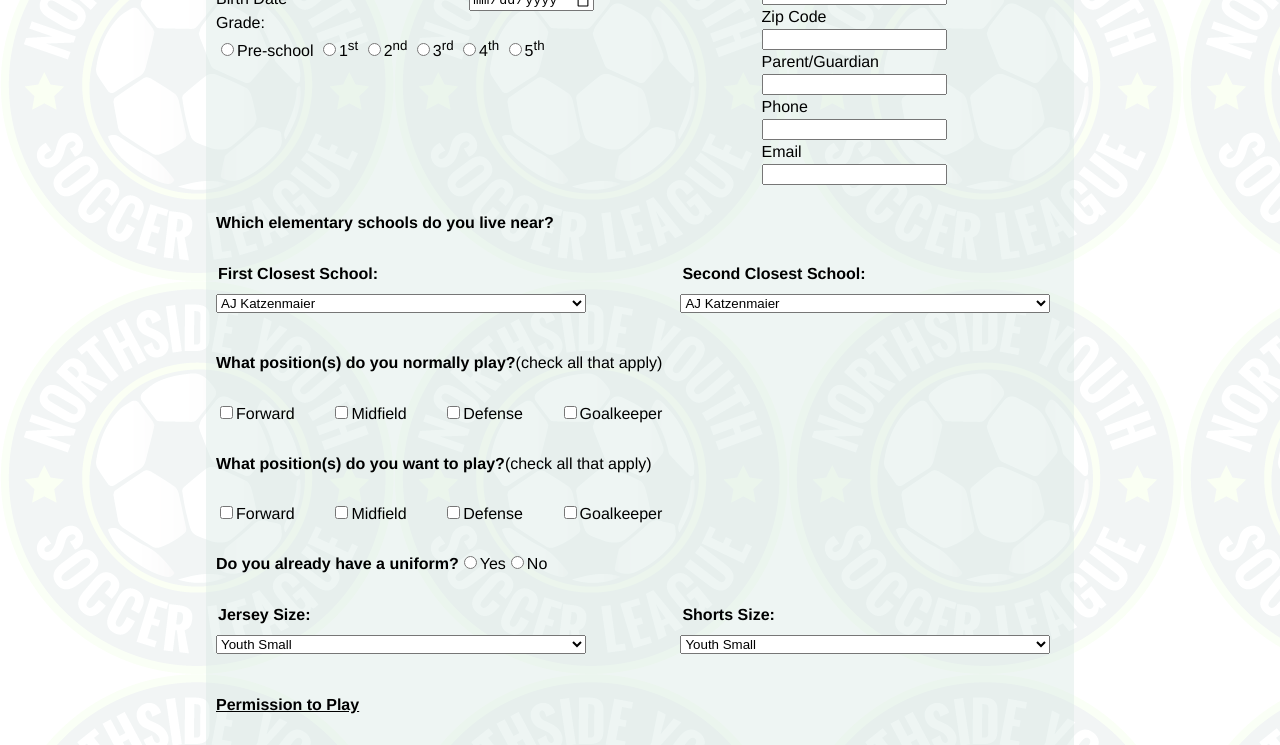
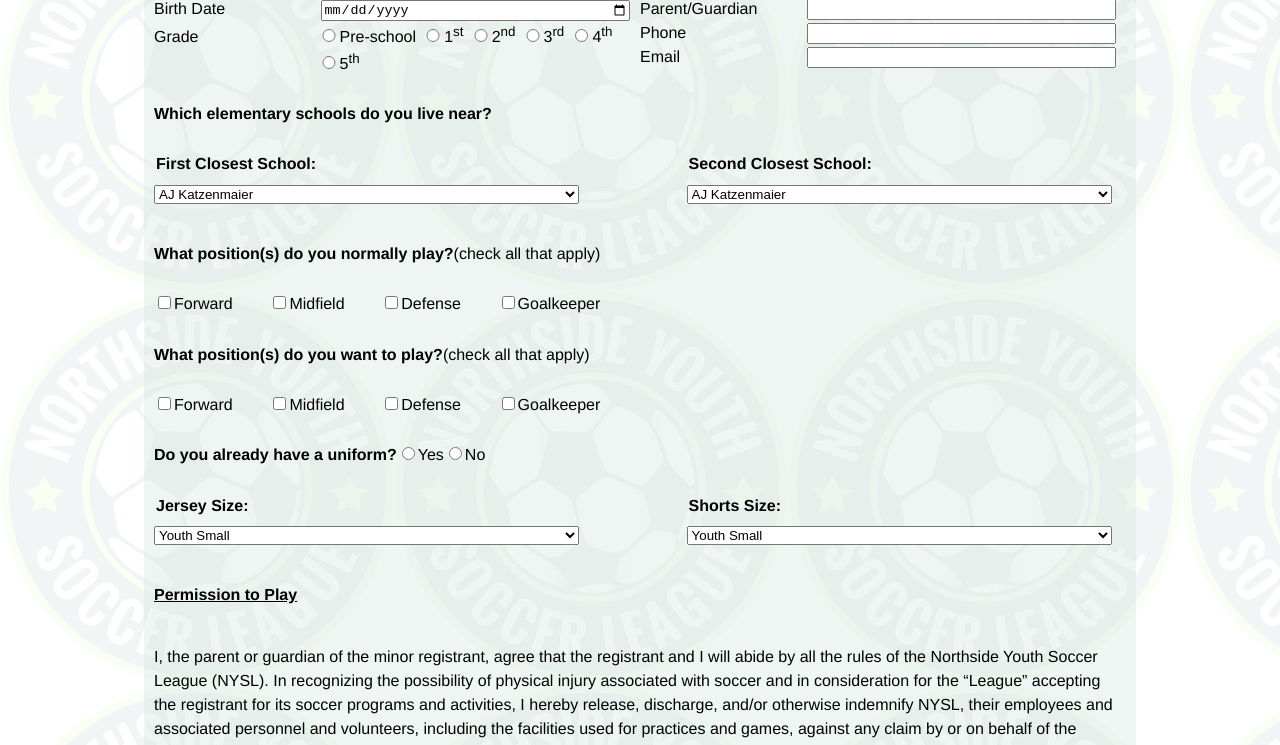
Before and after one commit to seldii/Ubiqum-Module-1, a plain HTML site: page registration.html in a window 1280 px wide. Shown: the part 337-1082 px from the top of the page. Drawn offline with Linux system fonts and the light colour scheme.

Commit message:
second commit

```diff
--- a/css/nysl_3.css
+++ b/css/nysl_3.css
@@ -139,9 +139,8 @@ header h1 {
 }
 
 main {
-    top: 40%;
     padding: 12px 10px 20px 10px;
-    margin: 225px 10px 0px 10px;
+    margin: 235px 10px 0px 10px;
     max-width: 100%;
 }
 
@@ -199,6 +198,7 @@ main:after {
 
 
 .content-row {
+    margin: 0px;
     list-style-type: none;
     padding-left: 0;
     display: flex;
@@ -331,7 +331,7 @@ td {
 form {
     margin: 0 auto;
     padding: 10px;
-    width: 70%;
+    width: 80%;
     background-color: rgb(213, 230, 224, 0.4);
     display: flex;
     flex-direction: column;
@@ -348,7 +348,14 @@ form {
     align-content: space-between;
 }
 
-
+.col-small {
+    width:50%;
+    padding: 0px 10px 0px 0px;
+    display: flex;
+    flex-direction: column;
+    justify-content: space-between;
+    align-items: flex-start;
+}
 
 .row {
     width: 100%;
@@ -361,15 +368,37 @@ form {
 }
 
 .small-row {
-
+    width: 100%;
     display: flex;
     flex-flow: row wrap;
     justify-content: space-between;
     align-items: baseline;
 }
 
+.row-gender, .row-grade {
+    width: 66%;
+}
+
 .small-row label {
-    width: 40%;
+    width: 30%;
+}
+
+.small-row input {
+    width: 65%;
+}
+
+#radio {
+    width: 5%;
+}
+.radio {
+
+}
+
+.row.gender {
+    display: flex;
+    flex-flow: row wrap;
+    justify-content: space-between;
+    align-items: baseline;
 }
 #uniform {
     display: inline-flex;
--- a/registration.html
+++ b/registration.html
@@ -12,13 +12,13 @@
 
     <header id=header>
 
-        <a href="home.html">
+        <a href="index.html">
             <h1 id="main-heading">Northside Youth Soccer League</h1>
         </a>
 
         <nav class="left">
             <ul>
-                <li><a href="home.html">Home</a></li>
+                <li><a href="index.html">Home</a></li>
                 <li><a href="about.html">About</a></li>
                 <li><a href="rules.html">Rules & Policies</a></li>
                 <li><a href="contact.html">Contact</a></li>
@@ -47,21 +47,24 @@
                         <div class="small-row"><label>Player's Last Name</label>
                             <input type="text" name="lastname"></div>
                         <div class="small-row"><label>Gender</label>
-                            <div id="gender">
-                                <label><input type="radio" name="gender" value="Female" checked>Female</label>
-                                <label><input type="radio" name="gender" value="Male">Male</label>
+                        <div id="gender" class="row-gender">
+                            <span class="radio"><input id="radio" type="radio" name="gender" value="Female" checked>Female</span>
+                            <span class="radio"><input id="radio" type="radio" name="gender" value="Male">Male</span>
                         </div>
                         </div>
-                        <div class="small-row"><label>Birth Date</label>
-                            <input type="date" name="birthdate" placeholder="mm/dd/yyyy"></div>
-                        <div class="small-row"><label>Grade:</label>
-                            <div id="grade">
-                                <label><input type="radio" name="grade" value="Pre-school">Pre-school</label>
-                                <label><input type="radio" name="grade" value="1st">1<sup>st</sup></label>
-                                <label><input type="radio" name="grade" value="2nd">2<sup>nd</sup></label>
-                                <label><input type="radio" name="grade" value="3rd">3<sup>rd</sup></label>
-                                <label><input type="radio" name="grade" value="4th">4<sup>th</sup></label>
-                                <label><input type="radio" name="grade" value="5th">5<sup>th</sup></label><br>
+                        <div class="small-row">
+                            <label>Birth Date</label>
+                            <input type="date" name="birthdate" placeholder="mm/dd/yyyy">
+                        </div>
+                        <div class="small-row">
+                            <label>Grade</label>
+                            <div id="grade" class="row-grade">
+                                <span><input id="radio" type="radio" name="grade" value="Pre-school">Pre-school</span>
+                                <span><input id="radio" type="radio" name="grade" value="1st">1<sup>st</sup></span>
+                                <span><input id="radio" type="radio" name="grade" value="2nd">2<sup>nd</sup></span>
+                                <span><input id="radio" type="radio" name="grade" value="3rd">3<sup>rd</sup></span>
+                                <span><input id="radio" type="radio" name="grade" value="4th">4<sup>th</sup></span>
+                                <span><input id="radio" type="radio" name="grade" value="5th">5<sup>th</sup></span>
                             </div>
 
                         </div>
@@ -95,7 +98,8 @@
                             <input type="email" name="email">
                         </div>
 
-                        </div> <!--end of col-2-->
+                    </div>
+                    <!--end of col-2-->
 
 
                 </div>
@@ -201,7 +205,7 @@
 
                 </div>
 
-        </div>
+
                 <!--end of permission--->
 
                 <input type="submit">
```
Also changed, not shown: about.html (+19 -2 lines), contact.html (+19 -3 lines), game_info.html (+3 -3 lines), index.html (+16 -0 lines), rules.html (+17 -16 lines). Lines whose indentation alone changed are shown as unchanged.
